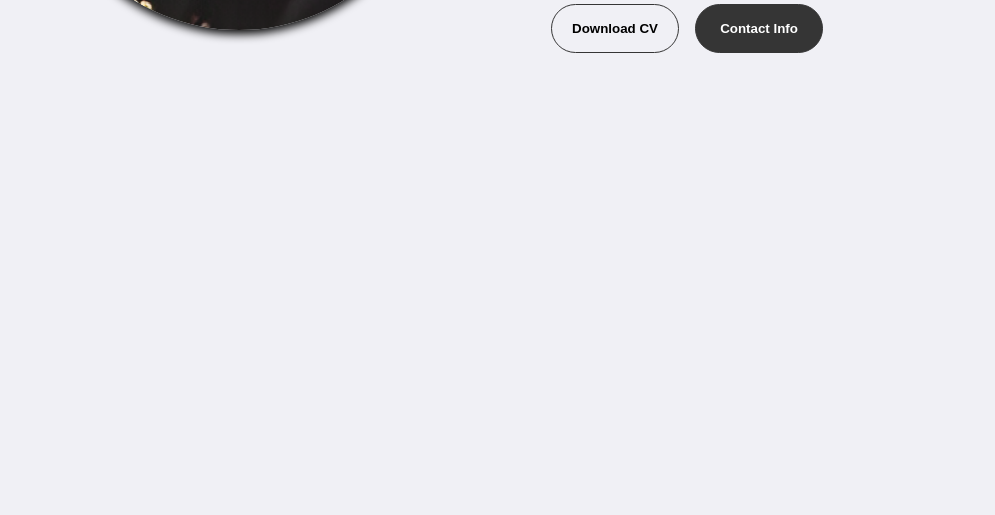
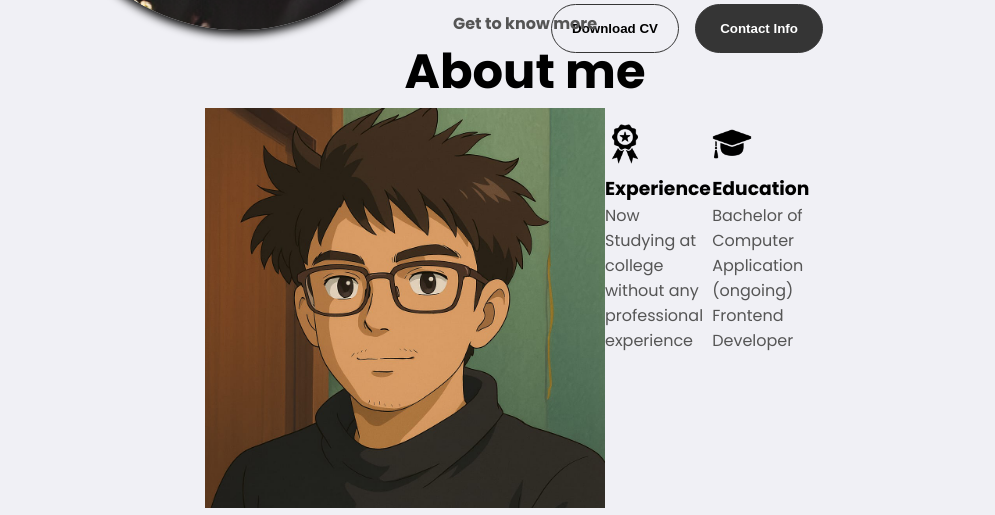
Before and after one commit to Alphenjo/My_Portfolio, a plain HTML site: page index.html in a window 1280 px wide. Shown: the part 877-1392 px from the top of the page, without its empty margins (115-1110 px from the left). Before the commit the page ends 930 px from the top, so only its background shows below. Drawn offline with Linux system fonts and the light colour scheme.

Commit message:
20/04/2025

```diff
--- a/index.html
+++ b/index.html
@@ -41,7 +41,7 @@
             </div>
         </nav>
     </header>
-    <section id="Profile">
+    <section id="Profile" class="Profile">
         <div class="Section_Picture">
             <img src="./Assets/Sujoy_Sadhukhan.png" class="Section_Picture_Edit" alt="Sujoy">
         </div>
@@ -75,7 +75,45 @@
             </div>
         </div>
     </section>
+    <section id="About" class="About">
+        <p class="About_Text_P1">
+            Get to know more
+        </p>
+        <h1 class="About_Title">
+            About me
+        </h1>
+        <div class="Section_Container">
+            <div class="Section_image-Container">
+                <img src="./Assets/About_Image.jpg" alt="Profile Picture" class="About-Image">
+            </div>
+            <div class="About-Details-Container">
+                <div class="About-Container">
+                    <div class="Details-Container">
+                        <img src="./Assets/experience_icon.png" alt="Experience Icon" class="Icon">
+                        <br>
+                        <h3>
+                            Experience
+                        </h3>
+                        <p>Now Studying at college <br>without any professional experience</p>
+                        <br>
+                    </div>
+                    <div class="Details-Container">
+                        <img src="./Assets/education_icon.png" alt="Education Icon" class="Icon">
+                        <br>
+                        <h3>
+                            Education
+                        </h3>
+                        <p>Bachelor of Computer Application (ongoing) <br> Frontend Developer</p>
+                        <br>
+                    </div>
+                </div>
+            </div>
+        </div>
+    </section>
 
     <script src="script.js"></script>
 </body>
 </html>
+<!--<button class="Btn Btn_Colour-2" onclick="window.open('./Assets/Resume_Sujoy.pdf')">
+    Download Resume
+</button> -->
--- a/style.css
+++ b/style.css
@@ -108,6 +108,7 @@ nav {
     left: 0;
     z-index: 999;
 }
+
 /*hAMBURGER_mANU*/
 
 #Hamburger_Nav{
@@ -175,18 +176,19 @@ nav {
 .Hamburger_Icon span:first-child{
     transform: none;
 }
-/*sECTIONS*/
 
-section{
+/*Profile*/
+
+.Profile{
     padding-top: 4vh;
     height: 96vh;
     margin: 0 20rem;
     box-sizing: border-box;
     min-height: fit-content;
 }
-
-/*pROFILE*/
-
+.Section_Container{
+    display: flex;
+}
 #Profile{
     display: flex;
     justify-content: center;
@@ -270,3 +272,26 @@ section{
 .Btn_Colour-2:hover{
     border: rgb(255, 255, 255) 0.1rem solid;
 }
+
+/*About*/
+
+.About{
+    margin: 0 20rem;
+    box-sizing: border-box;
+    min-height: fit-content;
+}
+.About_Text_P1{
+    font-size: 1rem;
+    font-weight: 700;
+    text-align: center;
+}
+.About_Title{
+    font-size: 3rem;
+    text-align: center;
+}
+.About-Image{
+    width: 400px;
+}
+.About-Container{
+    display: flex;
+}
```
Also changed, not shown: Assets/About_Image.jpg (added), Assets/education_icon.png (added), Assets/experience_icon.png (added), 1 other file.
